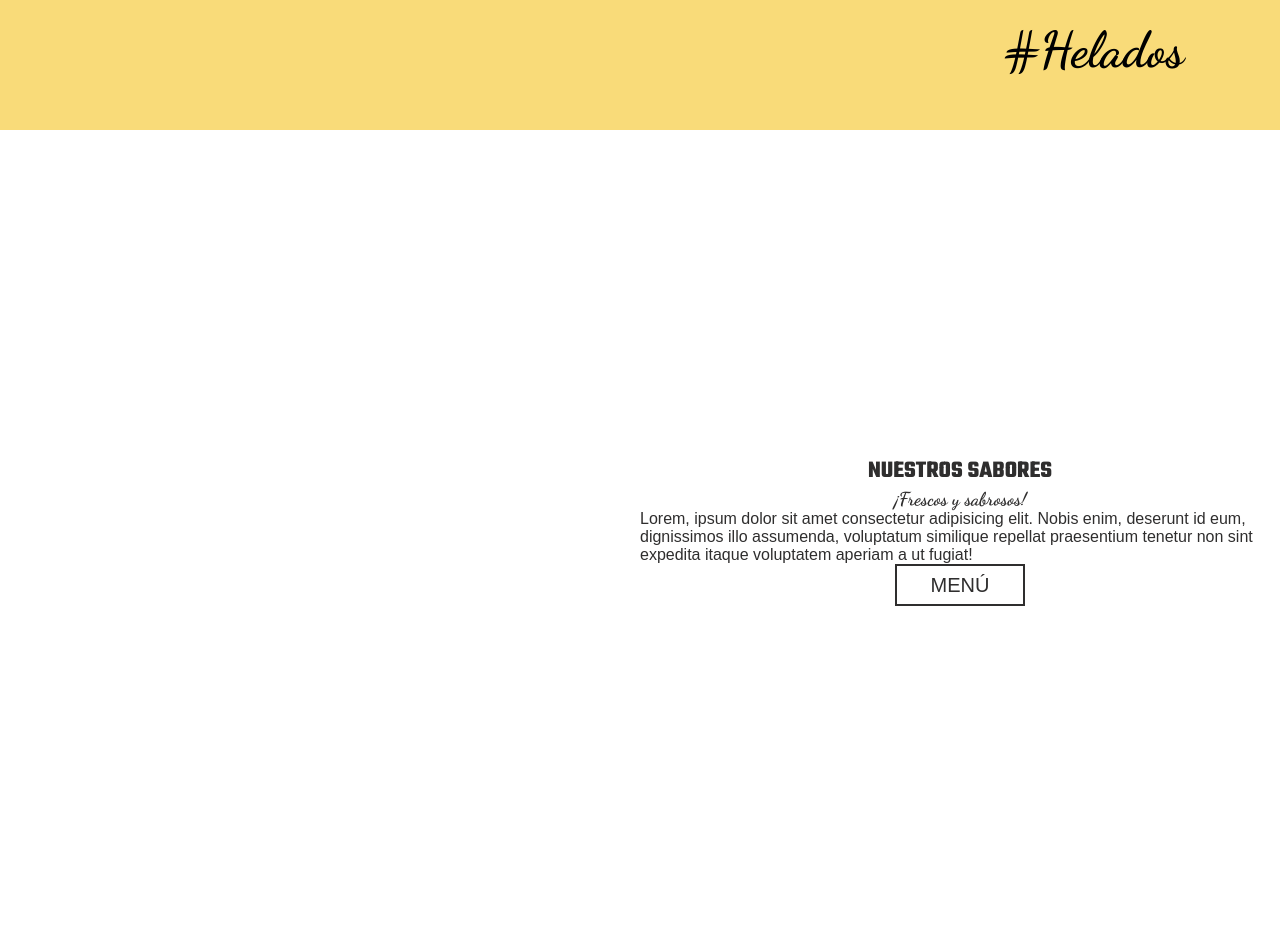
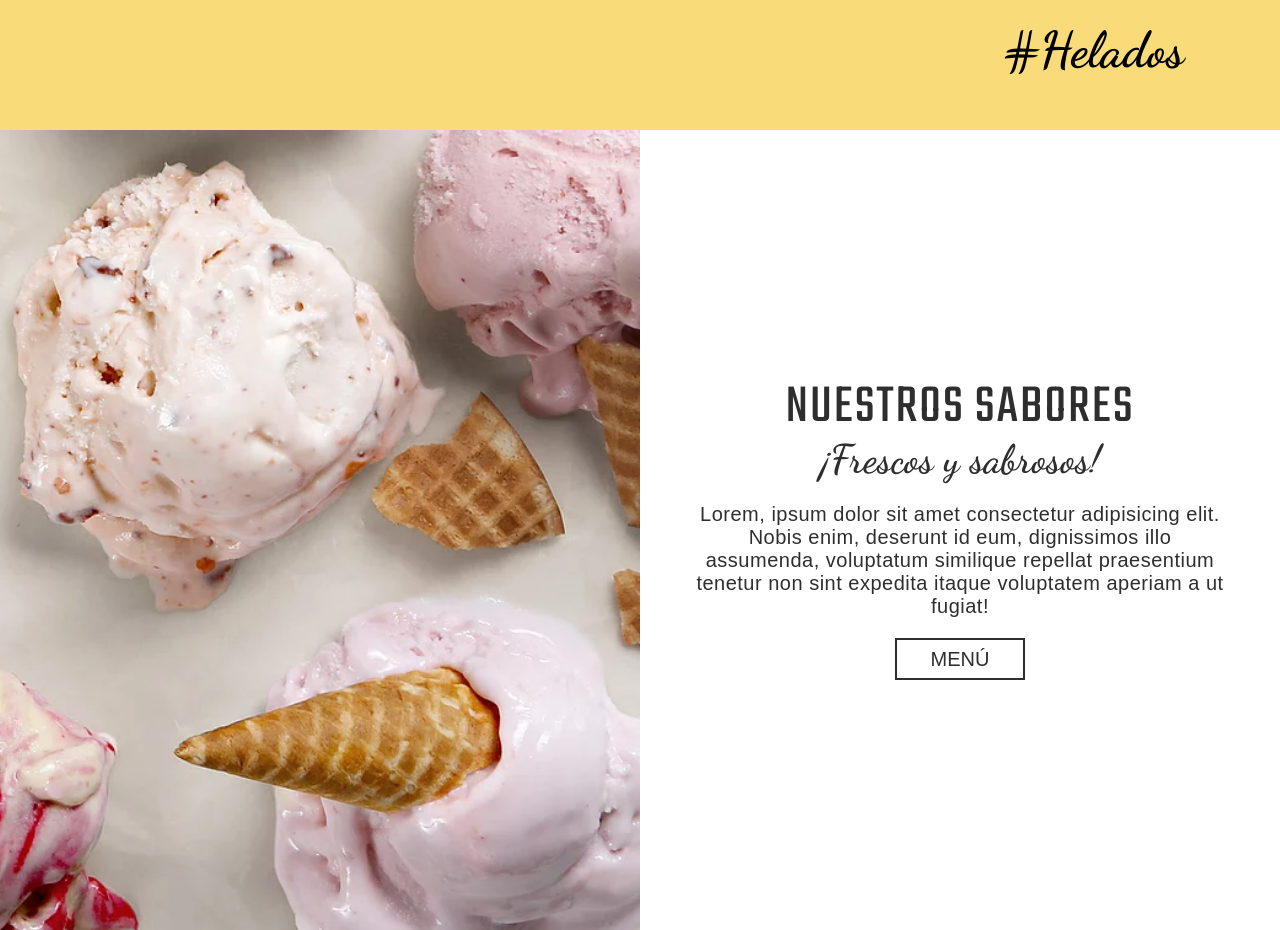
Before and after one commit to GonzaloTey/proyectoHeladeria, a plain HTML site: page index.html in a window 1280 px wide. Shown: the part 720-1650 px from the top of the page. Drawn offline with Linux system fonts and the light colour scheme.

Commit message:
Section Sabores

```diff
--- a/styles.css
+++ b/styles.css
@@ -20,7 +20,7 @@ body::-webkit-scrollbar {
 }
 
 body::-webkit-scrollbar-thumb {
-    background: black;
+    background: var(--yellow);
     border-radius: 5px;
 }
 
@@ -111,8 +111,15 @@ section {
     height: 100vh;
 }
 
+/** Contenedor Background */
 
-/** Text content */
+.background {
+    background-size: cover !important;
+    background-position: right !important;
+}
+
+
+/** TEXT CONTENT */
 
 
 .text-content {
@@ -153,6 +160,34 @@ section {
     letter-spacing: 2px;
     font-weight: 100;
     line-height: 0.1;
+}
+
+
+/*? Lateral  */
+
+.text-content.lateral {
+    padding: 0 50px;
+}
+
+.text-content.lateral h1 {
+    font-size: 55px;
+    font-weight: 400;
+    letter-spacing: 2px;
+    line-height: 1;
+    text-align: center;
+}
+
+.text-content.lateral h3 {
+    font-size: 40px;
+    font-weight: 600;
+    text-align: center;
+}
+
+.text-content.lateral p {
+    font-size: 20px;
+    margin: 20px 0;
+    text-align: center;
+    letter-spacing: 0.5px;
 }
 
 /* +++++++++++++++++++++++++++++++++++ */
@@ -261,3 +296,11 @@ header .text-content h3 {
     font-weight: 700;
     color: #000;
 }
+
+
+/** SECTION SABORES  */
+
+
+.sabores div.background {
+    background: url(/img/image2.webp);
+}
```
